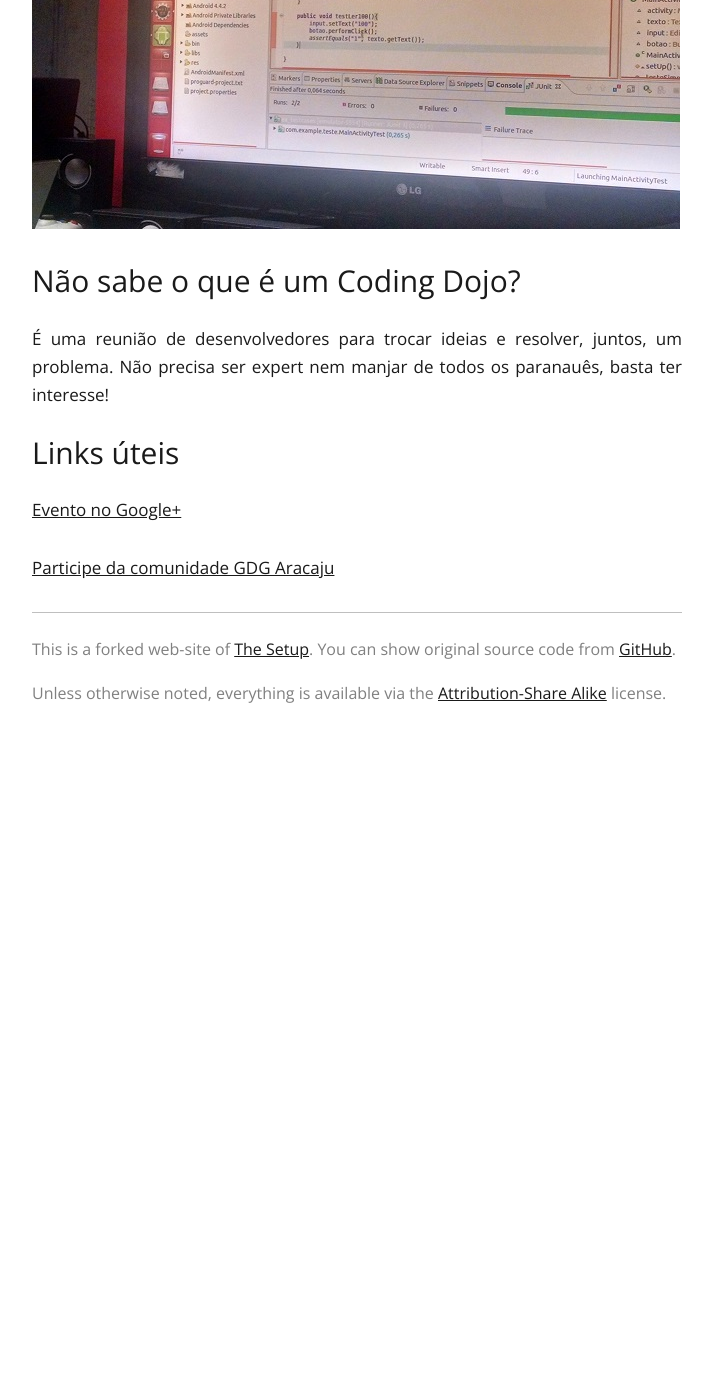
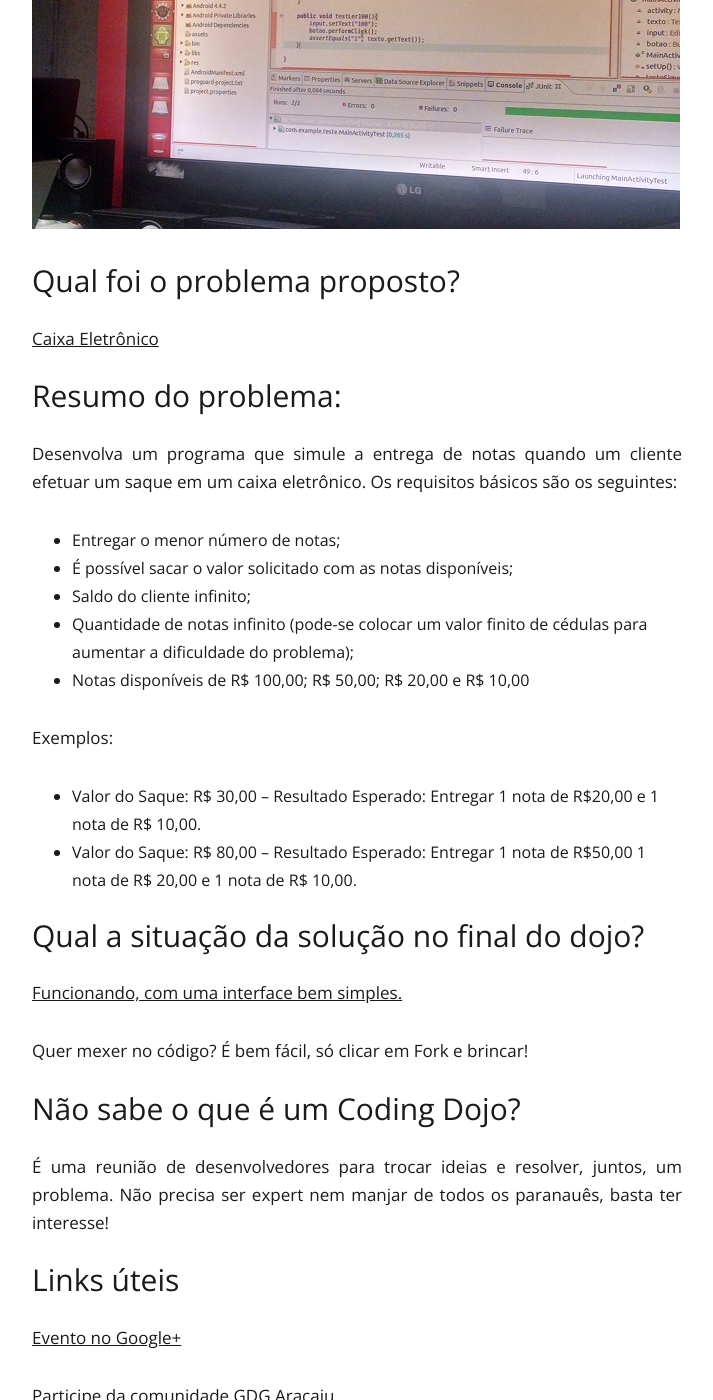
Before and after one commit to dojo-se/dojo-se.github.com, a Jekyll site: the page built from _posts/2014-10-02-coding_dojo.md, in a window 1280 px wide and 1400 px high, scrolled down 1017 px. Shown: the whole window, without its empty margins (283-996 px from the left). Built offline with Jekyll 4.4.1, drawn with Linux system fonts in a browser that asks for light colours; Markdown is read by kramdown in place of the engine named in the settings; before the commit the page ends 1768 px from its top, so only the background shows below that.

Commit message:
Update dojo outubro/2014

```diff
--- a/_posts/2014-10-02-coding_dojo.md
+++ b/_posts/2014-10-02-coding_dojo.md
@@ -12,6 +12,31 @@ Neste mês de outubro teremos mais um coding dojo temático: mobile!  Que tal so
 
 ![Androideando](/images/2014-10-02-coding_dojo_2.jpg "Android")
 
+##Qual foi o problema proposto?
+
+[Caixa Eletrônico](http://dojopuzzles.com/problemas/exibe/caixa-eletronico/)
+
+##Resumo do problema:
+
+Desenvolva um programa que simule a entrega de notas quando um cliente efetuar um saque em um caixa eletrônico. Os requisitos básicos são os seguintes:
+
+- Entregar o menor número de notas;
+- É possível sacar o valor solicitado com as notas disponíveis;
+- Saldo do cliente infinito;
+- Quantidade de notas infinito (pode-se colocar um valor finito de cédulas para aumentar a dificuldade do problema);
+- Notas disponíveis de R$ 100,00; R$ 50,00; R$ 20,00 e R$ 10,00
+
+Exemplos:
+
+- Valor do Saque: R$ 30,00 – Resultado Esperado: Entregar 1 nota de R$20,00 e 1 nota de R$ 10,00.
+- Valor do Saque: R$ 80,00 – Resultado Esperado: Entregar 1 nota de R$50,00 1 nota de R$ 20,00 e 1 nota de R$ 10,00.
+
+##Qual a situação da solução no final do dojo?
+
+[Funcionando, com uma interface bem simples.](https://github.com/dojo-se/caixa_eletronico)
+
+Quer mexer no código? É bem fácil, só clicar em Fork e brincar!
+
 ## Não sabe o que é um Coding Dojo?
 
 É uma reunião de desenvolvedores para trocar ideias e resolver, juntos, um problema. Não precisa ser expert nem manjar de todos os paranauês, basta ter interesse!
```
